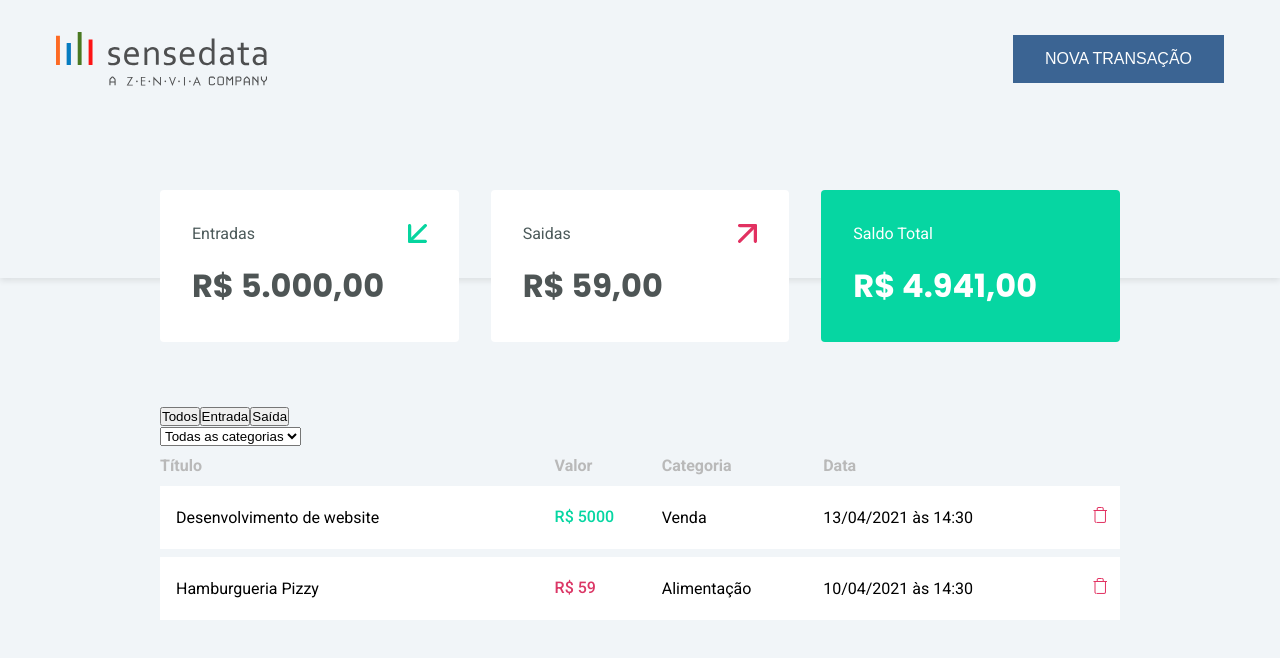
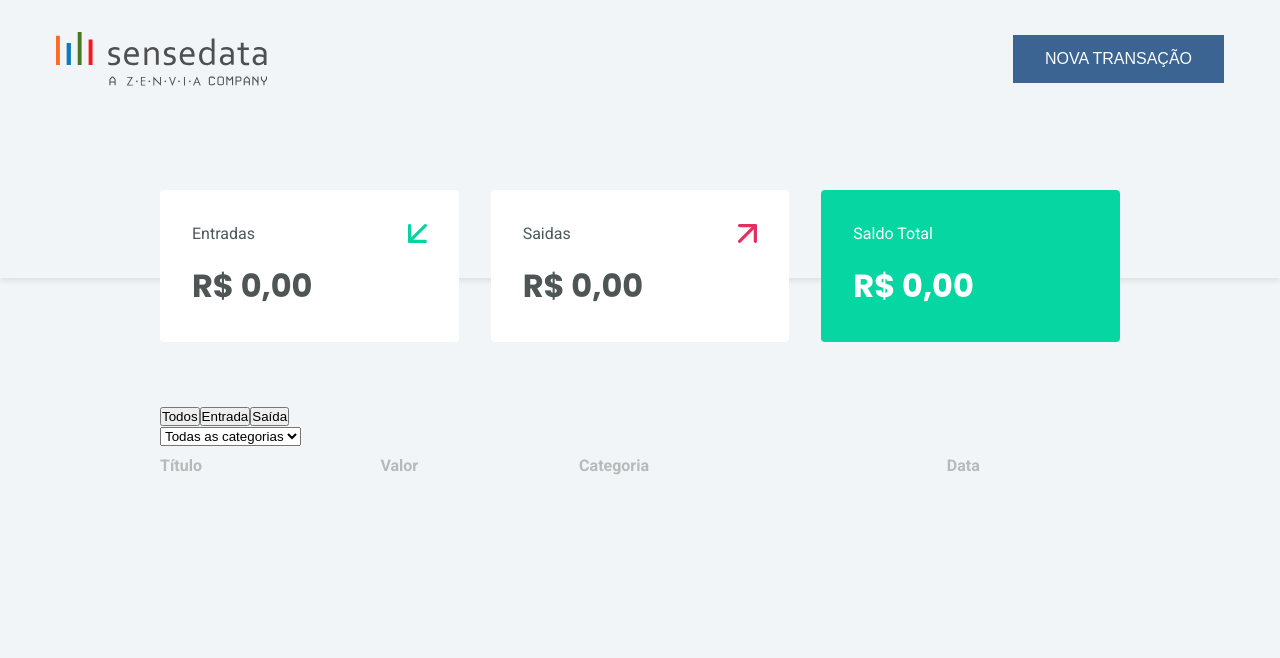
Before and after one commit to rebeccaaaaaaaaaaa/SenFinancas, a Next.js app: page / in a window 1280 px wide. Shown: the top 658 px of the page. Built offline with nearby package versions, Linux system fonts and the light colour scheme.

Commit message:
feat: set add and remove itens from local storage

```diff
--- a/src/contexts/Global/index.tsx
+++ b/src/contexts/Global/index.tsx
@@ -7,9 +7,9 @@ import { createContext, useEffect, useState } from "react";
 import { v4 as uuidv4 } from "uuid";
 
 interface GlobalContextData {
-  transactions: any;
-  addTransaction: (newTransaction: any) => void;
-  removeTransaction: (id: any) => void;
+  transactions: Transaction[];
+  addTransaction: (newTransaction: Transaction) => void;
+  removeTransaction: (id: string) => void;
   showModal: boolean;
   setShowModal: (showModal: boolean) => void;
   handleOpenModal: () => void;
@@ -29,6 +29,15 @@ interface GlobalContextData {
   total: number;
 }
 
+interface Transaction {
+  id: string;
+  title: string;
+  amount: string;
+  type: string;
+  category: string;
+  date: string;
+}
+
 interface GlobalProviderProps {
   children: React.ReactNode;
 }
@@ -38,33 +47,27 @@ export const GlobalContext = createContext({} as GlobalContextData);
 
 // create a provider for share data between components
 export function GlobalProvider({ children }: GlobalProviderProps) {
-  const [transactions, setTransactions] = useState([
-    {
-      id: 1,
-      title: "Desenvolvimento de website",
-      type: "deposit",
-      category: "Venda",
-      amount: 5000,
-      date: "13/04/2021 às 14:30",
-    },
-    {
-      id: 2,
-      title: "Hamburgueria Pizzy",
-      type: "withdraw",
-      category: "Alimentação",
-      amount: 59,
-      date: "10/04/2021 às 14:30",
-    },
-  ]);
+  const storedTransactions = localStorage.getItem("transactions");
+  const initialTransactions: Transaction[] = storedTransactions
+    ? JSON.parse(storedTransactions)
+    : [];
 
-  function addTransaction(newTransaction: any) {
-    setTransactions([...transactions, newTransaction]);
+  const [transactions, setTransactions] = useState<Transaction[]>(
+    initialTransactions
+  );
+
+  function addTransaction(newTransaction: Transaction) {
+    const updatedTransactions = [...transactions, newTransaction];
+    setTransactions(updatedTransactions);
+    localStorage.setItem("transactions", JSON.stringify(updatedTransactions));
   }
 
-  function removeTransaction(id: any) {
-    setTransactions(
-      transactions.filter((transaction: { id: any }) => transaction.id !== id)
+  function removeTransaction(id: string) {
+    const updatedTransactions = transactions.filter(
+      (transaction) => transaction.id !== id
     );
+    setTransactions(updatedTransactions);
+    localStorage.setItem("transactions", JSON.stringify(updatedTransactions));
   }
 
   // modal
```
